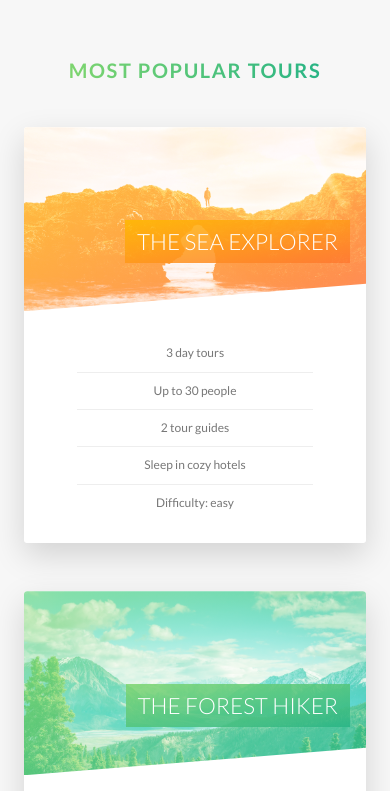
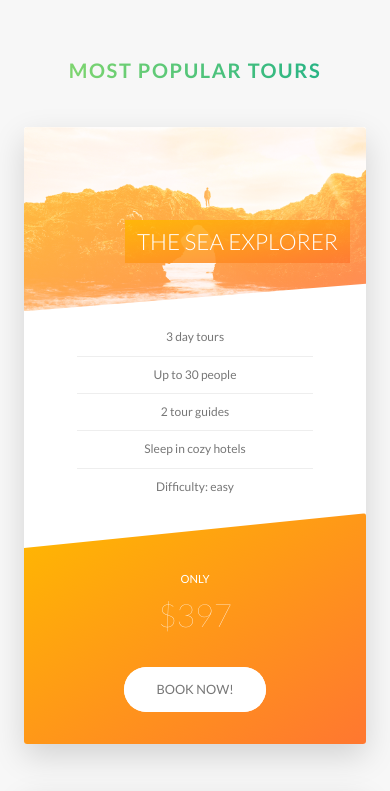
Before and after one commit to LauraTelqiu/natours-react, a React (Create React App) app: page / in a window 390 px wide. Shown: the part 2487-3278 px from the top of the page. Built offline with nearby package versions, Linux system fonts and the light colour scheme.

Commit message:
card media query

```diff
--- a/src/sass/components/_card.scss
+++ b/src/sass/components/_card.scss
@@ -12,6 +12,7 @@
     top: 0;
     left: 0;
     width: 100%;
+    -webkit-backface-visibility: hidden;
     backface-visibility: hidden;
     border-radius: 3px;
     overflow: hidden;
@@ -157,7 +158,8 @@
       }
     }
   }
-  //BACK SIDE STYLING
+
+  // FRONT SIDE STYLING
   &__cta {
     position: absolute;
     top: 50%;
@@ -182,4 +184,49 @@
     font-size: 6rem;
     font-weight: 100;
   }
+
+  //@include respond(tab-port) {
+  @media only screen and (max-width: 56.25em), only screen and (hover: none) {
+    height: auto;
+    border-radius: 3px;
+    background-color: $color-white;
+    box-shadow: 0 1.5rem 4rem rgba($color-black, 0.15);
+
+    &__side {
+      height: auto;
+      position: relative;
+      box-shadow: none;
+
+      &--back {
+        transform: rotateY(0);
+        clip-path: polygon(0 15%, 100% 0, 100% 100%, 0% 100%);
+      }
+    }
+
+    &:hover &__side--front {
+      transform: rotateY(0);
+    }
+
+    &__details {
+      padding: 1rem 3rem;
+    }
+
+    // FRONT SIDE STYLING
+    &__cta {
+      position: relative;
+      top: 0%;
+      left: 0;
+      transform: translate(0);
+      width: 100%;
+      padding: 7rem 4rem 4rem 4rem;
+    }
+
+    &__price-box {
+      margin-bottom: 3rem;
+    }
+
+    &__price-value {
+      font-size: 4rem;
+    }
+  }
 }
--- a/src/sass/main.css
+++ b/src/sass/main.css
@@ -398,7 +398,7 @@ body {
   left: 0;
   width: 100%;
   -webkit-backface-visibility: hidden;
-          backface-visibility: hidden;
+  backface-visibility: hidden;
   border-radius: 3px;
   overflow: hidden;
   box-shadow: 0 1.5rem 4rem rgba(0, 0, 0, 0.15);
@@ -504,6 +504,44 @@ body {
   font-size: 6rem;
   font-weight: 100;
 }
+@media only screen and (max-width: 56.25em), only screen and (hover: none) {
+  .card {
+    height: auto;
+    border-radius: 3px;
+    background-color: #fff;
+    box-shadow: 0 1.5rem 4rem rgba(0, 0, 0, 0.15);
+  }
+  .card__side {
+    height: auto;
+    position: relative;
+    box-shadow: none;
+  }
+  .card__side--back {
+    transform: rotateY(0);
+    -webkit-clip-path: polygon(0 15%, 100% 0, 100% 100%, 0% 100%);
+            clip-path: polygon(0 15%, 100% 0, 100% 100%, 0% 100%);
+  }
+  .card:hover .card__side--front {
+    transform: rotateY(0);
+  }
+  .card__details {
+    padding: 1rem 3rem;
+  }
+  .card__cta {
+    position: relative;
+    top: 0%;
+    left: 0;
+    transform: translate(0);
+    width: 100%;
+    padding: 7rem 4rem 4rem 4rem;
+  }
+  .card__price-box {
+    margin-bottom: 3rem;
+  }
+  .card__price-value {
+    font-size: 4rem;
+  }
+}
 
 .story {
   width: 75%;
@@ -516,6 +554,18 @@ body {
   font-size: 1.6rem;
   transform: skewX(-12deg);
 }
+@media only screen and (max-width: 56.25em) {
+  .story {
+    width: 100%;
+    padding: 4rem;
+    padding-left: 7rem;
+  }
+}
+@media only screen and (max-width: 37.5em) {
+  .story {
+    transform: skewX(0);
+  }
+}
 .story__shape {
   width: 15rem;
   height: 15rem;
@@ -526,6 +576,11 @@ body {
   transform: translateX(-3rem);
   position: relative;
 }
+@media only screen and (max-width: 37.5em) {
+  .story__shape {
+    transform: translateX(-3rem) skewX(0);
+  }
+}
 .story__img {
   height: 100%;
   transform: translateX(-4rem) scale(1.4);
@@ -535,6 +590,11 @@ body {
 }
 .story__text {
   transform: skewX(12deg);
+}
+@media only screen and (max-width: 37.5em) {
+  .story__text {
+    transform: skewX(0);
+  }
 }
 .story__caption {
   position: absolute;
```
Also changed, not shown: src/sass/components/_story.scss (+18 -0 lines), 1 other file (tests, documents, lock files or other folders).
